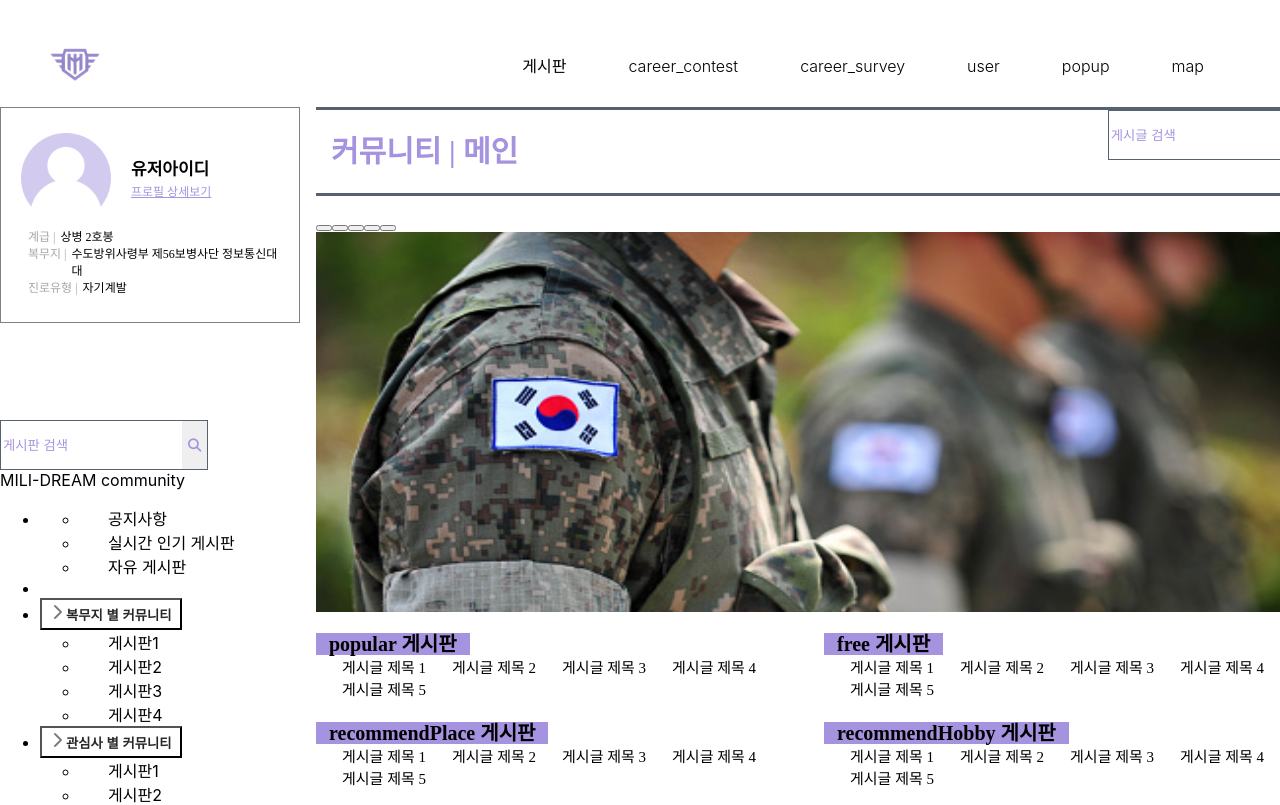
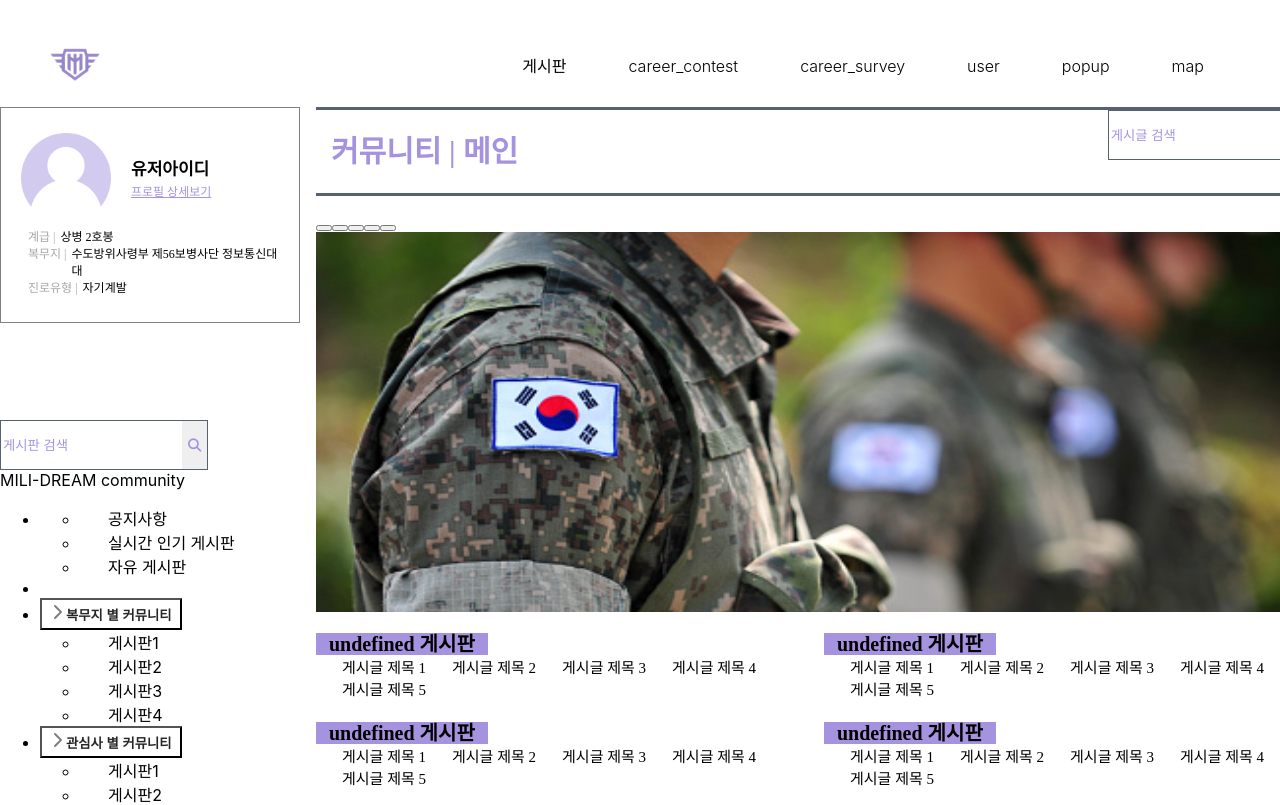
Before and after one commit to osamhack2022/WEB_MiliDream_Dreamers, a Next.js app in the folder frontend/: page /board in a window 1280 px wide. Shown: the top 805 px of the page. Built offline with nearby package versions, Linux system fonts and the light colour scheme.

Commit message:
Fix : BoardMiniView Link url fix
- 링크 주소 수정

Related to :
게시판 ID 별로 메인화면 보여주는 page 및 컴포넌트 #46

```diff
--- a/frontend/components/board/BoardMiniView.js
+++ b/frontend/components/board/BoardMiniView.js
@@ -1,11 +1,11 @@
 //id별 네모네모하게 제목이랑 안에 글들 보여주는 것
 
-export default function BoardMiniView(props) {
+export default function BoardMiniView({ type, boardId }) {
 
   return (
     <div className="list-group">
-      <a href="#" className="list-group-item list-group-item-action active" aria-current="true">
-        {`${props.type} 게시판`}
+      <a href={`board/${boardId}`} className="list-group-item list-group-item-action active" aria-current="true">
+        {`${boardId} 게시판`}
       </a>
       <div className="list-group-item">
         <ul className="list-group list-group-flush">
```
